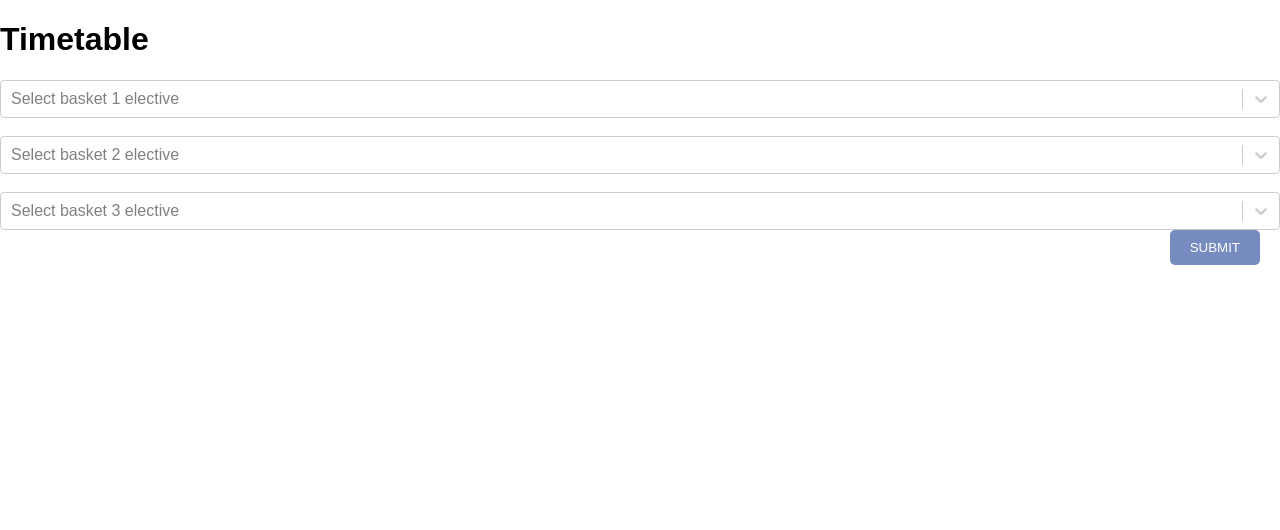
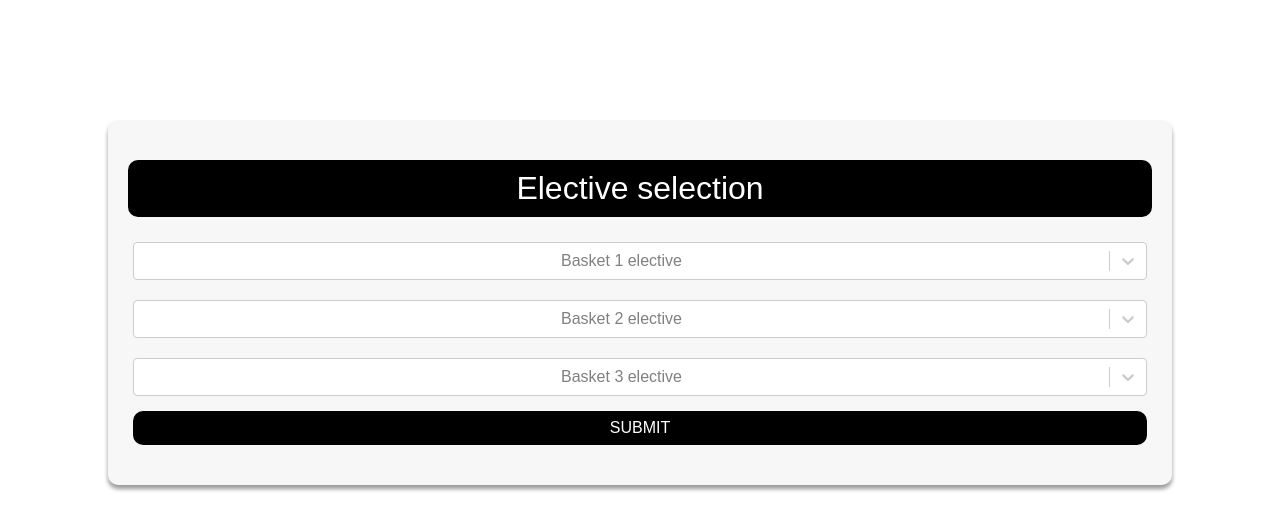
Before and after one commit to vaidiksharma111/timetable-app, a React (Create React App) app: page / in a window 1280 px wide. Shown: the top 530 px of the page. Built offline with nearby package versions, Linux system fonts and the light colour scheme.

Commit message:
css changes

```diff
--- a/src/App.css
+++ b/src/App.css
@@ -4,7 +4,7 @@ body {
 }
 
 :root {
-  --colorTwo: #768bbf;
+  --colorTwo: #3a5f86;
 }
 
 #pdfContent {
@@ -37,7 +37,7 @@ body {
 }
 
 .timetable tbody tr:nth-child(even) {
-  background-color: #dee5ff;
+  background-color: #c8dcf3;
 }
 
 /* Adjust font size for smaller screens */
--- a/src/Showtt.js
+++ b/src/Showtt.js
@@ -15,7 +15,7 @@ const ShowTimetable = () => {
     // Create the options for the PDF
     const options = {
       margin: 10, // You can adjust margins if needed
-      filename: 'react_page.pdf',
+      filename: 'my_time_table.pdf',
       image: { type: 'jpeg', quality: 0.98 },
       html2canvas: { scale: 2 },
       jsPDF: { unit: 'mm', format: 'a4', orientation: 'portrait' },
@@ -26,7 +26,7 @@ const ShowTimetable = () => {
   return (
     <>
     <div id='pdfContent'>
-      <h2>Timetable</h2>
+      <h2 className='title1'>Time-Table B.Tech 7th Sem</h2>
       <table className="timetable">
         <thead>
           <tr>
@@ -43,18 +43,12 @@ const ShowTimetable = () => {
               {timeSlots.map((slot, index) => {
                 let courseAbbr = '', type = '', room = '';
                 selectedElectives.forEach((course) => {
-                  if (course.type.L[0] && course.type.L[0].day === day && +course.type.L[0].slot === index + 1) {
-                    courseAbbr = course.abbr + ' (L) ' + course.type.L[0].room;
-                  } else if (course.type.L[1] && course.type.L[1].day === day && +course.type.L[1].slot === index + 1) {
-                    courseAbbr = course.abbr + ' (L) ' + course.type.L[1].room;
-                  } else if (course.type.T[0] && course.type.T[0].day === day && +course.type.T[0].slot === index + 1) {
-                    courseAbbr = course.abbr + ' (T) ' + course.type.T[0].room;
-                  } else if (course.type.T[1] && course.type.T[1].day === day && +course.type.T[1].slot === index + 1) {
-                    courseAbbr = course.abbr + ' (T) ' + course.type.T[1].room;
-                  } else if (course.type.P[0] && course.type.P[0].day === day && +course.type.P[0].slot === index + 1) {
-                    courseAbbr = course.abbr + ' (P) ' + course.type.P[0].room;
-                  } else if (course.type.P[1] && course.type.P[1].day === day && +course.type.P[1].slot === index + 1) {
-                    courseAbbr = course.abbr + ' (P) ' + course.type.P[1].room;
+                  if (course.type.L && course.type.L.day === day && +course.type.L.slot === index + 1) {
+                    courseAbbr = course.abbr + ' (L) ' + course.type.L.room;
+                  } else if (course.type.T && course.type.T.day === day && +course.type.T.slot === index + 1) {
+                    courseAbbr = course.abbr + ' (T) ' + course.type.T.room;
+                  } else if (course.type.P && course.type.P.day === day && +course.type.P.slot === index + 1) {
+                    courseAbbr = course.abbr + ' (P) ' + course.type.P.room;
                   } else if (course.type.PM && course.type.PM.day === day && +course.type.PM.slot === index + 1) {
                     courseAbbr = course.abbr;
                   }
@@ -69,6 +63,7 @@ const ShowTimetable = () => {
           ))}
         </tbody>
       </table>
+      <h2 className='title2'>IIIT Allahabad</h2>
     </div>
     <button onClick={downloadPDF}>Download PDF</button>
     </>
--- a/src/Timetable.js
+++ b/src/Timetable.js
@@ -1,14 +1,13 @@
-import React, { useState, useEffect } from 'react';
-import Select from 'react-select';
+import React, { useState, useEffect } from "react";
+import Select from "react-select";
 import {
     dropdownOptions1,
     dropdownOptions2,
     dropdownOptions3,
-} from './BasketData';
-import courses from './BasketData';
-import ShowTimetable from './Showtt';
-import { useNavigate } from 'react-router-dom';
-import './App.css';
+} from "./BasketData";
+import courses from "./BasketData";
+import { useNavigate } from "react-router-dom";
+import "./Timetable.css";
 
 const Timetable = () => {
     const navigate = useNavigate();
@@ -18,10 +17,6 @@ const Timetable = () => {
         basket2: null,
         basket3: null,
     });
-
-  useEffect(() => {
-    console.log(selectedElectives);
-  }, [selectedElectives]);
 
     const handleBasket1Change = (selectedElective) => {
         setElective((prevElective) => ({
@@ -50,38 +45,39 @@ const Timetable = () => {
         let id3 = elective.basket3.value;
         const selected = [courses[id1], courses[id2], courses[id3]];
         setSelectedElectives(selected);
-    // console.log(selected);
-    while(!selected) {
-
-    }
-    navigate('/tt/' + encodeURIComponent(JSON.stringify(selected)));
+        while (!selected) {}
+        navigate("/tt/" + encodeURIComponent(JSON.stringify(selected)));
     };
 
-
     return (
-    <div>
-      <h1 className='title'>Timetable</h1>
+        <div className="timetable-container">
+            <h1 className="title">Elective selection</h1>
+            <div className="select-container">
                 <Select
+                    className="select"
                     options={dropdownOptions1}
                     onChange={handleBasket1Change}
                     value={elective.basket1}
-        placeholder="Select basket 1 elective"
+                    placeholder="Basket 1 elective"
                 />
-      <br/>
                 <Select
+                    className="select"
                     options={dropdownOptions2}
                     onChange={handleBasket2Change}
                     value={elective.basket2}
-        placeholder="Select basket 2 elective"
+                    placeholder="Basket 2 elective"
                 />
-      <br/>
                 <Select
+                    className="select"
                     options={dropdownOptions3}
                     onChange={handleBasket3Change}
                     value={elective.basket3}
-        placeholder="Select basket 3 elective"
+                    placeholder="Basket 3 elective"
                 />
-      <button onClick={submitElectives}>SUBMIT</button>
+                <button className="select submit-button" onClick={submitElectives}>
+                    SUBMIT
+                </button>
+            </div>
       </div>
     );
 };
```
Lines whose indentation alone changed are shown as unchanged.
